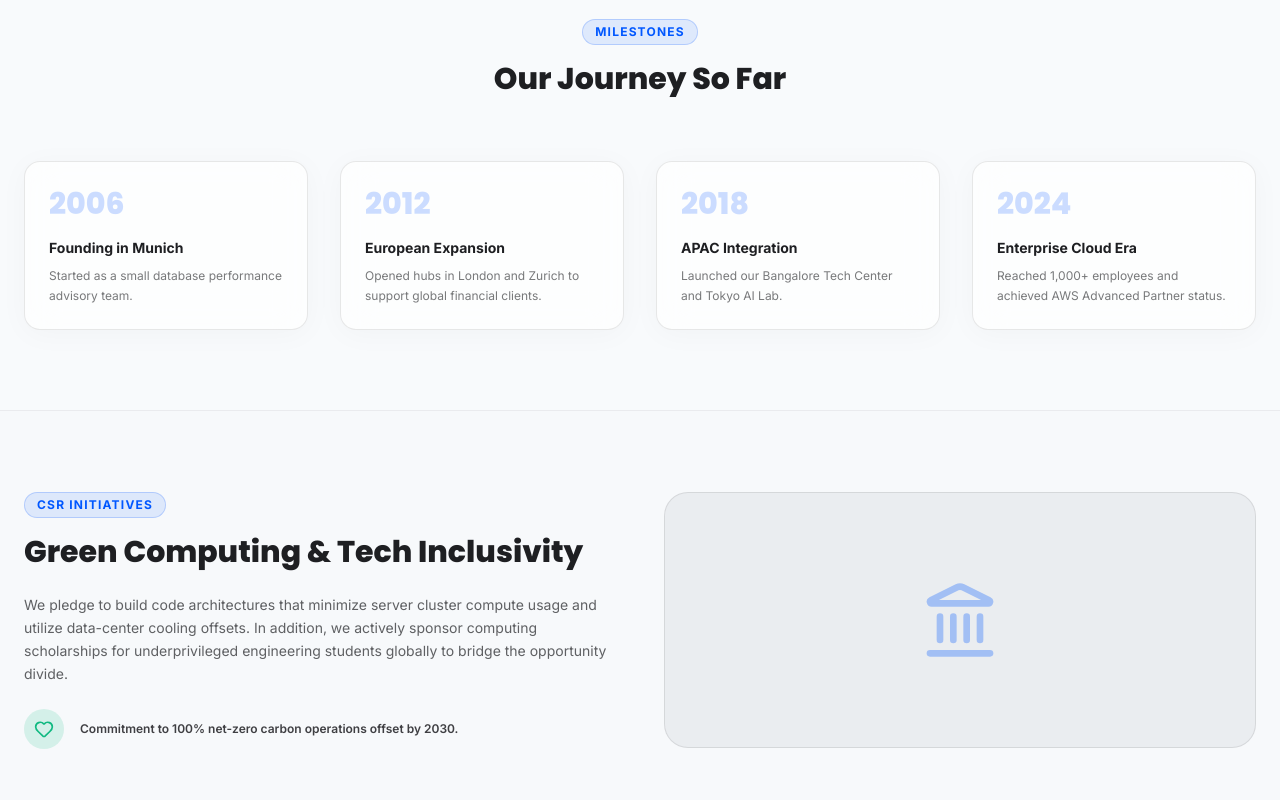
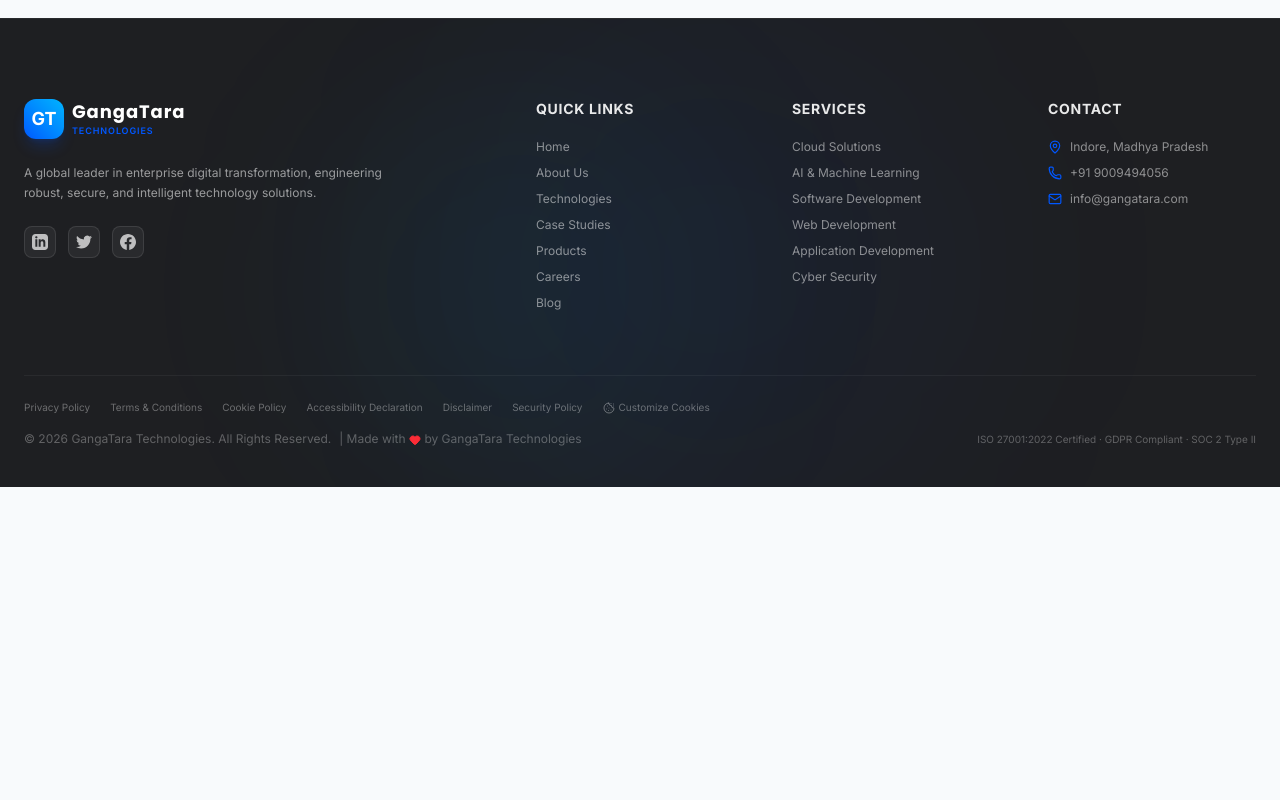
Before and after one commit to Ombaviskar2025/GangaTara-Technologies, a Next.js app: page /about in a window 1280 px wide. Shown: the part 1380-2180 px from the top of the page. After the commit the page ends 1867 px from the top, so only its background shows below. Built offline with nearby package versions, Linux system fonts and the light colour scheme.

Commit message:
Remove Cloud Solutions from Core Services, remove Milestones and CSR from About page, update Who We Are links (remove Culture & Values, Munich office, Partner Network, Certifications), and change APAC HQ Pune to Indore Madhya-Pradesh

```diff
--- a/src/app/about/page.tsx
+++ b/src/app/about/page.tsx
@@ -2,7 +2,7 @@
 
 import React from 'react';
 import { motion } from 'framer-motion';
-import { Shield, Sparkles, Heart, Landmark, ArrowRight, Eye, Milestone, Users } from 'lucide-react';
+import { Sparkles, ArrowRight, Eye } from 'lucide-react';
 import Link from 'next/link';
 
 export default function AboutPage() {
@@ -12,12 +12,7 @@
     { name: 'Akiro Tanaka', role: 'Head of AI Research', bio: 'Ph.D. in Deep Learning from Stanford. Innovates semantic caches and LLM alignment.' }
   ];
 
-  const milestones = [
-    { year: '2006', title: 'Founding in Munich', desc: 'Started as a small database performance advisory team.' },
-    { year: '2012', title: 'European Expansion', desc: 'Opened hubs in London and Zurich to support global financial clients.' },
-    { year: '2018', title: 'APAC Integration', desc: 'Launched our Bangalore Tech Center and Tokyo AI Lab.' },
-    { year: '2024', title: 'Enterprise Cloud Era', desc: 'Reached 1,000+ employees and achieved AWS Advanced Partner status.' }
-  ];
+
 
   return (
     <div className="pt-28 pb-20">
@@ -126,60 +121,7 @@
         </div>
       </section>
 
-      {/* 4. History Timeline */}
-      <section className="py-20 max-w-7xl mx-auto px-6">
-        <div className="text-center max-w-2xl mx-auto mb-16">
-          <span className="text-xs font-bold uppercase tracking-widest text-primary bg-primary/10 border border-primary/20 px-3 py-1 rounded-full mb-4 inline-block">
-            Milestones
-          </span>
-          <h2 className="text-3xl font-poppins font-extrabold text-dark dark:text-light">
-            Our Journey So Far
-          </h2>
-        </div>
 
-        <div className="grid grid-cols-1 sm:grid-cols-2 lg:grid-cols-4 gap-8">
-          {milestones.map((ml, idx) => (
-            <motion.div
-              key={idx}
-              initial={{ opacity: 0, y: 30 }}
-              whileInView={{ opacity: 1, y: 0 }}
-              viewport={{ once: true }}
-              transition={{ delay: idx * 0.05 }}
-              className="p-6 rounded-2xl glass-panel border border-light/20 dark:border-white/5 relative"
-            >
-              <div className="text-3xl font-poppins font-black text-primary/20 mb-4">{ml.year}</div>
-              <h4 className="text-sm font-bold text-dark dark:text-light mb-2">{ml.title}</h4>
-              <p className="text-xs text-dark/60 dark:text-light/60 leading-relaxed">{ml.desc}</p>
-            </motion.div>
-          ))}
-        </div>
-      </section>
-
-      {/* 5. CSR & Social Responsibility */}
-      <section className="py-20 bg-light/50 dark:bg-dark/40 border-t border-light/10 dark:border-white/5">
-        <div className="max-w-7xl mx-auto px-6 grid grid-cols-1 lg:grid-cols-12 gap-12 items-center">
-          <div className="lg:col-span-6">
-            <span className="text-xs font-bold uppercase tracking-widest text-primary bg-primary/10 border border-primary/20 px-3 py-1 rounded-full mb-4 inline-block">
-              CSR Initiatives
-            </span>
-            <h2 className="text-3xl font-poppins font-extrabold text-dark dark:text-light mb-6">
-              Green Computing & Tech Inclusivity
-            </h2>
-            <p className="text-sm text-dark/70 dark:text-light/65 leading-relaxed mb-6">
-              We pledge to build code architectures that minimize server cluster compute usage and utilize data-center cooling offsets. In addition, we actively sponsor computing scholarships for underprivileged engineering students globally to bridge the opportunity divide.
-            </p>
-
-            <div className="flex gap-4 items-center">
-              <div className="w-10 h-10 rounded-full bg-success/15 flex items-center justify-center text-success"><Heart className="w-5 h-5" /></div>
-              <span className="text-xs font-semibold text-dark/85 dark:text-light/85">Commitment to 100% net-zero carbon operations offset by 2030.</span>
-            </div>
-          </div>
-
-          <div className="lg:col-span-6 h-64 rounded-3xl border border-light/20 dark:border-white/5 bg-slate-900/5 dark:bg-slate-900/20 flex items-center justify-center p-8">
-            <Landmark className="w-20 h-20 text-primary dark:text-secondary opacity-30" />
-          </div>
-        </div>
-      </section>
 
     </div>
   );
--- a/src/components/ui/Footer.tsx
+++ b/src/components/ui/Footer.tsx
@@ -191,7 +191,7 @@
             <div className="flex flex-col gap-5">
               <h4 className="text-sm font-bold tracking-wider uppercase text-white/90">{t('nav.contact')}</h4>
               <div className="flex flex-col gap-2.5 text-xs text-white/50">
-                <span className="flex items-center gap-2"><MapPin className="w-3.5 h-3.5 text-primary" /> Pune, India | Munich, Germany</span>
+                <span className="flex items-center gap-2"><MapPin className="w-3.5 h-3.5 text-primary" /> Indore, Madhya Pradesh</span>
                 <span className="flex items-center gap-2"><Phone className="w-3.5 h-3.5 text-primary" /> +91 9009494056</span>
                 <span className="flex items-center gap-2"><Mail className="w-3.5 h-3.5 text-primary" /> info@gangatara.com</span>
               </div>
--- a/src/components/ui/Navbar.tsx
+++ b/src/components/ui/Navbar.tsx
@@ -78,17 +78,13 @@
         links: [
           { label: 'About GangaTara', href: '/about', icon: <Users className="w-3.5 h-3.5" /> },
           { label: 'Leadership Team', href: '/about#leadership', icon: <Award className="w-3.5 h-3.5" /> },
-          { label: 'Culture & Values', href: '/about#culture', icon: <Sparkles className="w-3.5 h-3.5" /> },
           { label: 'Awards & Recognition', href: '/about#awards', icon: <Award className="w-3.5 h-3.5" /> },
         ],
       },
       {
         heading: 'Global Presence',
         links: [
-          { label: 'APAC HQ — Pune, India', href: '/contact', icon: <MapPin className="w-3.5 h-3.5" /> },
-          { label: 'EMEA Office — Munich, Germany', href: '/contact', icon: <MapPin className="w-3.5 h-3.5" /> },
-          { label: 'Partner Network', href: '/about#partners', icon: <Globe2 className="w-3.5 h-3.5" /> },
-          { label: 'Certifications', href: '/about#certifications', icon: <Shield className="w-3.5 h-3.5" /> },
+          { label: 'Indore Madhya-Pradesh', href: '/contact', icon: <MapPin className="w-3.5 h-3.5" /> },
         ],
       },
     ],
@@ -189,7 +185,6 @@
           {
             heading: "Core Infrastructure",
             links: [
-              { label: 'Cloud Solutions', href: '/services/cloud-solutions', icon: <Cloud className="w-3.5 h-3.5" /> },
               { label: 'AI & Machine Learning', href: '/services/ai-machine-learning', icon: <Cpu className="w-3.5 h-3.5" /> },
               { label: 'Software Development', href: '/services/software-development', icon: <Code2 className="w-3.5 h-3.5" /> },
             ]
@@ -601,7 +596,7 @@
     ];
 
     servicesData.forEach(srv => {
-      const removedIds = ['devops', 'data-analytics', 'blockchain', 'iot-solutions'];
+      const removedIds = ['cloud-solutions', 'devops', 'data-analytics', 'blockchain', 'iot-solutions'];
       if (!removedIds.includes(srv.id)) {
         items.push({
           title: srv.title,
```
